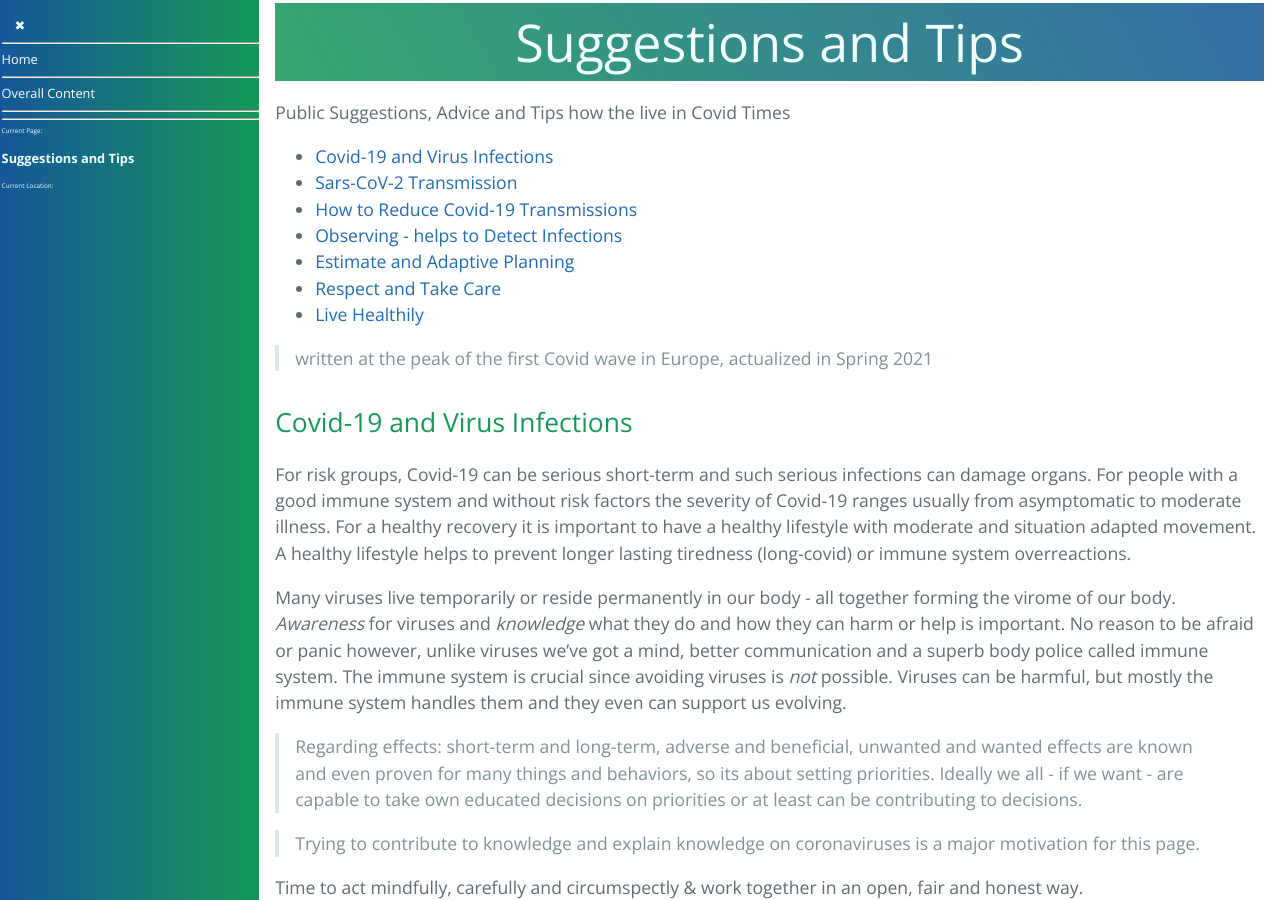
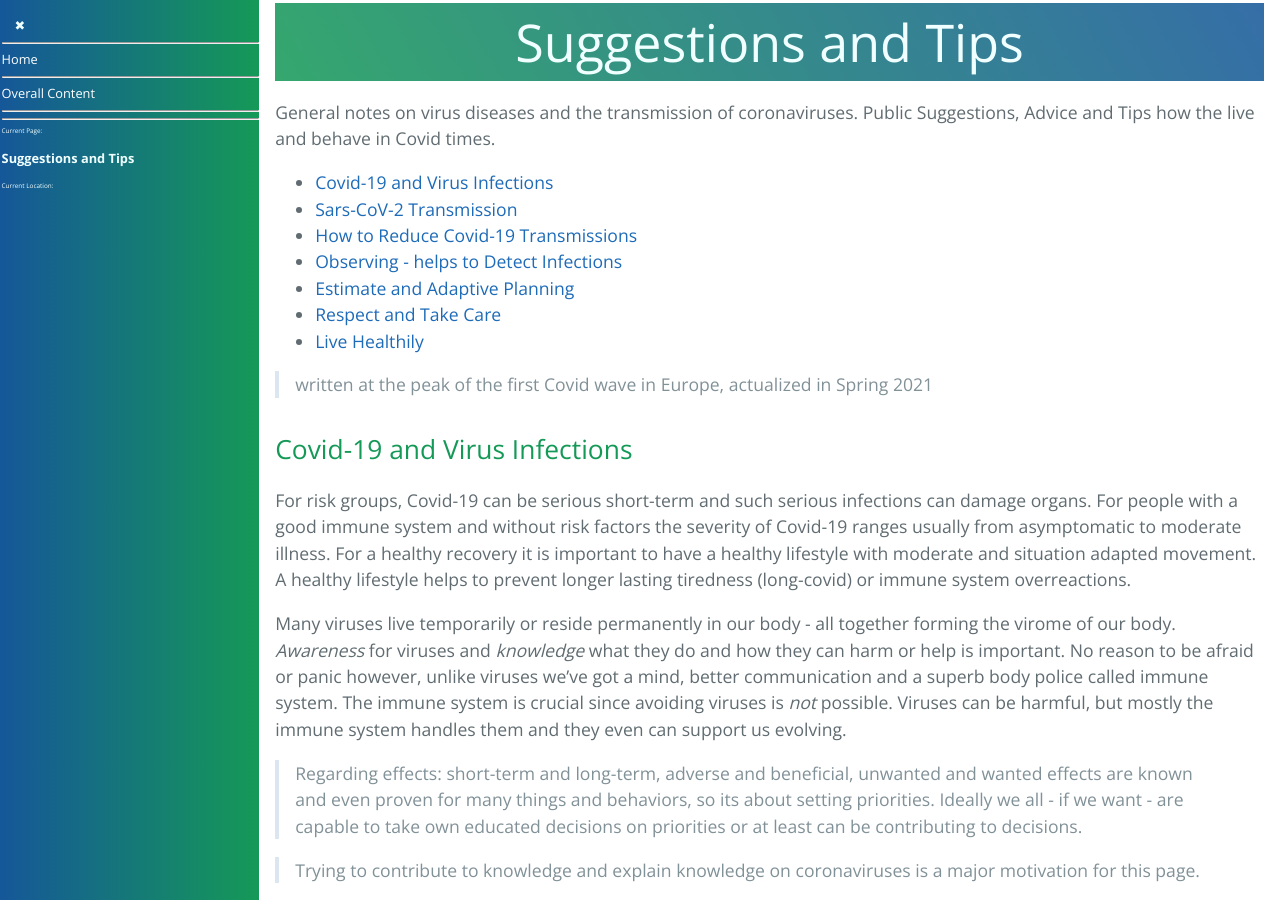
Before and after one commit to forestgrape/coronavirus, a Jekyll site: the page built from 1_introduction/suggestions.md, in a window 1280 px wide and 900 px high. Built offline with Jekyll 4.4.1, drawn with Linux system fonts in a browser that asks for light colours; our own code applies the rules of GitHub Pages for plain Markdown files; some of the changed text lies outside the part shown.

Commit message:
formulations

```diff
--- a/1_introduction/suggestions.md
+++ b/1_introduction/suggestions.md
@@ -1,6 +1,6 @@
 
 # Suggestions and Tips
-Public Suggestions, Advice and Tips how the live in Covid Times
+General notes on virus diseases and the transmission of coronaviruses. Public Suggestions, Advice and Tips how the live and behave in Covid times.
 
 * [Covid-19 and Virus Infections](#covid-19-and-virus-infections)
 * [Sars-CoV-2 Transmission](#sars-cov-2-transmission)
@@ -128,7 +129,7 @@ Controlling SARS-CoV-2 is an individual, a local and global task. The better eve
 
 
 ## Live Healthily
-A good immune system goes hand in hand with a healthy lifestyle:
+A good immune system goes hand in hand with a healthy lifestyle.
 * Sleep enough, eat healthily, relax and do some sport.
 
 and avoid anything that weakens the immune system:
```
Also changed, not shown: other parts of 1_introduction/suggestions.md (+2 -1 lines).
